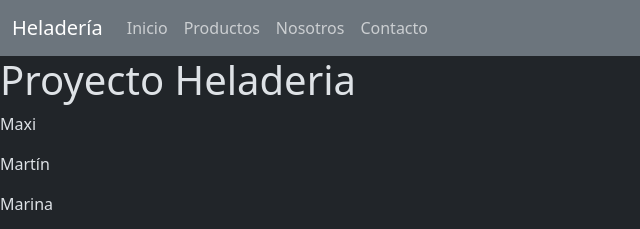
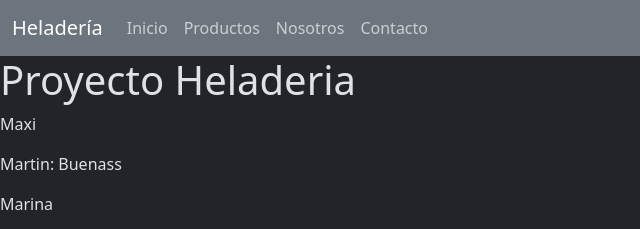
Before and after one commit to mlapeducacionit/project-heladeria, a website built with Vite: page index.html in a window 1280 px wide. Shown: the top 229 px of the page, 0-640 px from the left. Built offline with nearby package versions, Linux system fonts and the light colour scheme.

Commit message:
Agrego mas info al p, soy martin

```diff
--- a/index.html
+++ b/index.html
@@ -41,7 +41,7 @@
 
     <p>Maxi</p>
 
-    <p>Martín</p>
+    <p>Martin: Buenass</p>
 
     <p>Marina</p>
 
```
